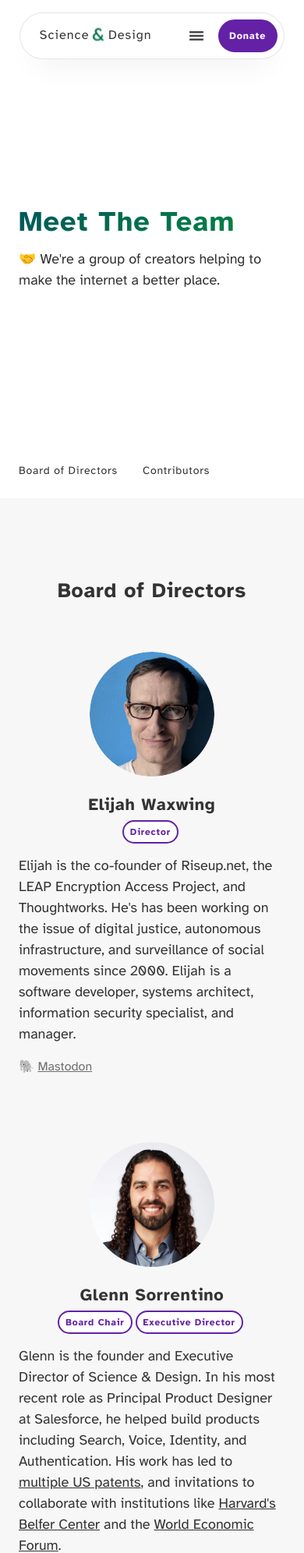
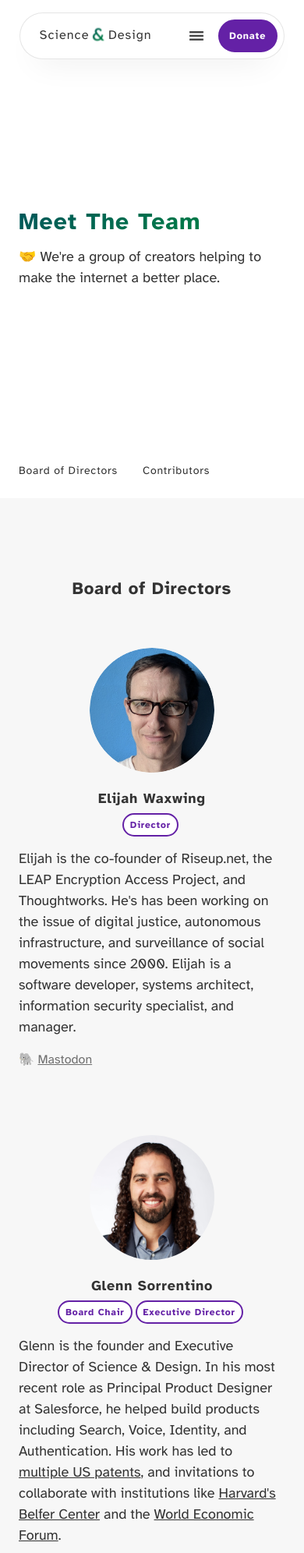
Before and after one commit to scidsg/scidsg-website, a PHP site: page /team.html in a window 390 px wide. Shown: the top 1992 px of the page at 78% size. Run offline with PHP 8.4, Linux system fonts and the light colour scheme.

Commit message:
Update typography.css

```diff
--- a/design-system/css/typography.css
+++ b/design-system/css/typography.css
@@ -267,3 +267,27 @@ h1 .emoji, h2 .emoji, h3 .emoji, h4 .emoji, h5 .emoji, h6 .emoji {
   }
 
 }
+
+@media only screen and (max-width: 480px) {
+
+  h2 {
+    font-size: calc(var(--font-size-1) * .5);
+  }
+
+  h3 {
+    font-size: calc(var(--font-size-2) * .5);
+  }
+
+  h4 {
+    font-size: calc(var(--font-size-3) * .5);
+  }
+
+  h5 {
+    font-size: calc(var(--font-size-4) * .5);
+  }
+
+  h6 {
+    font-size: calc(var(--font-size-5) * .5);
+  }
+
+}
```
